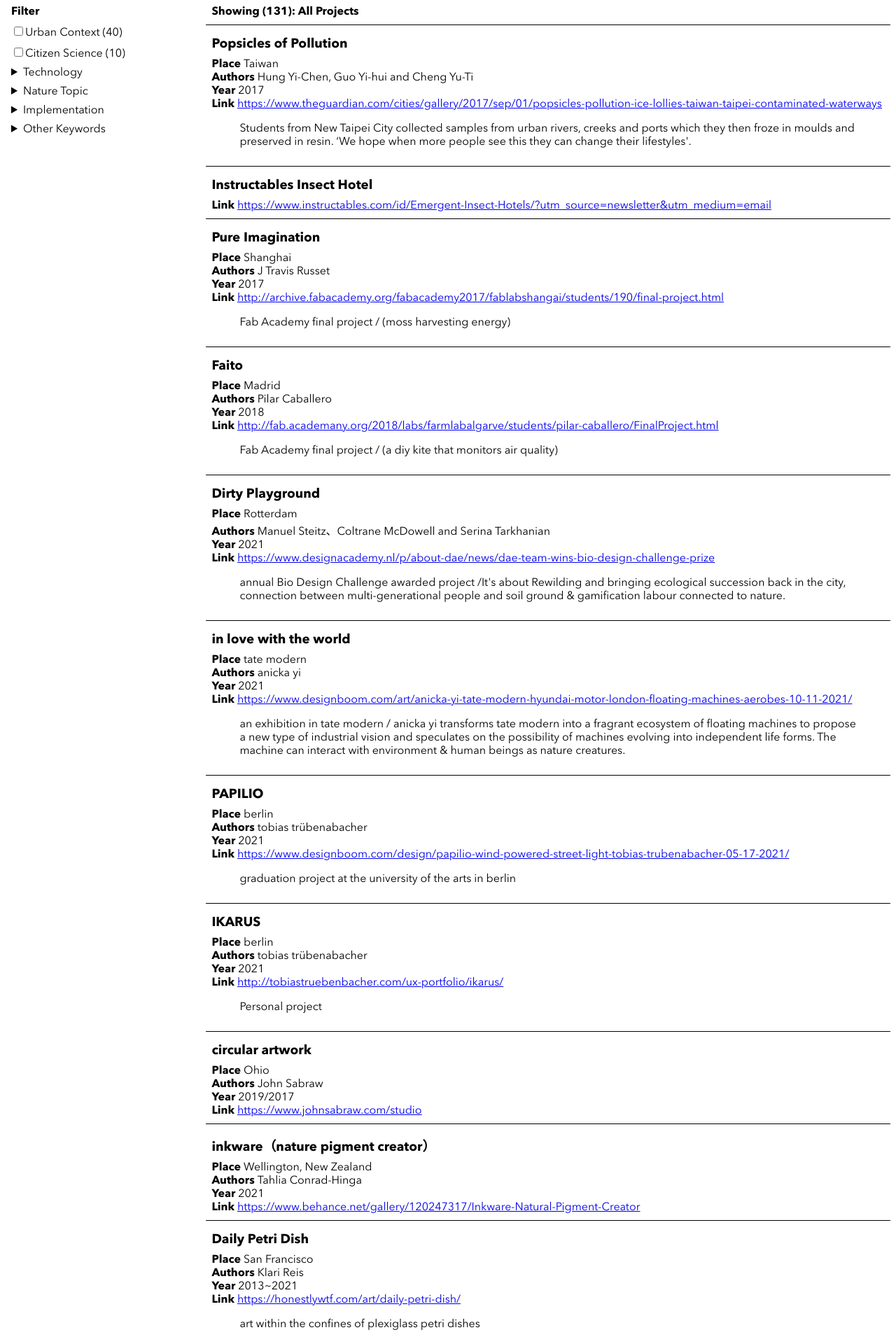
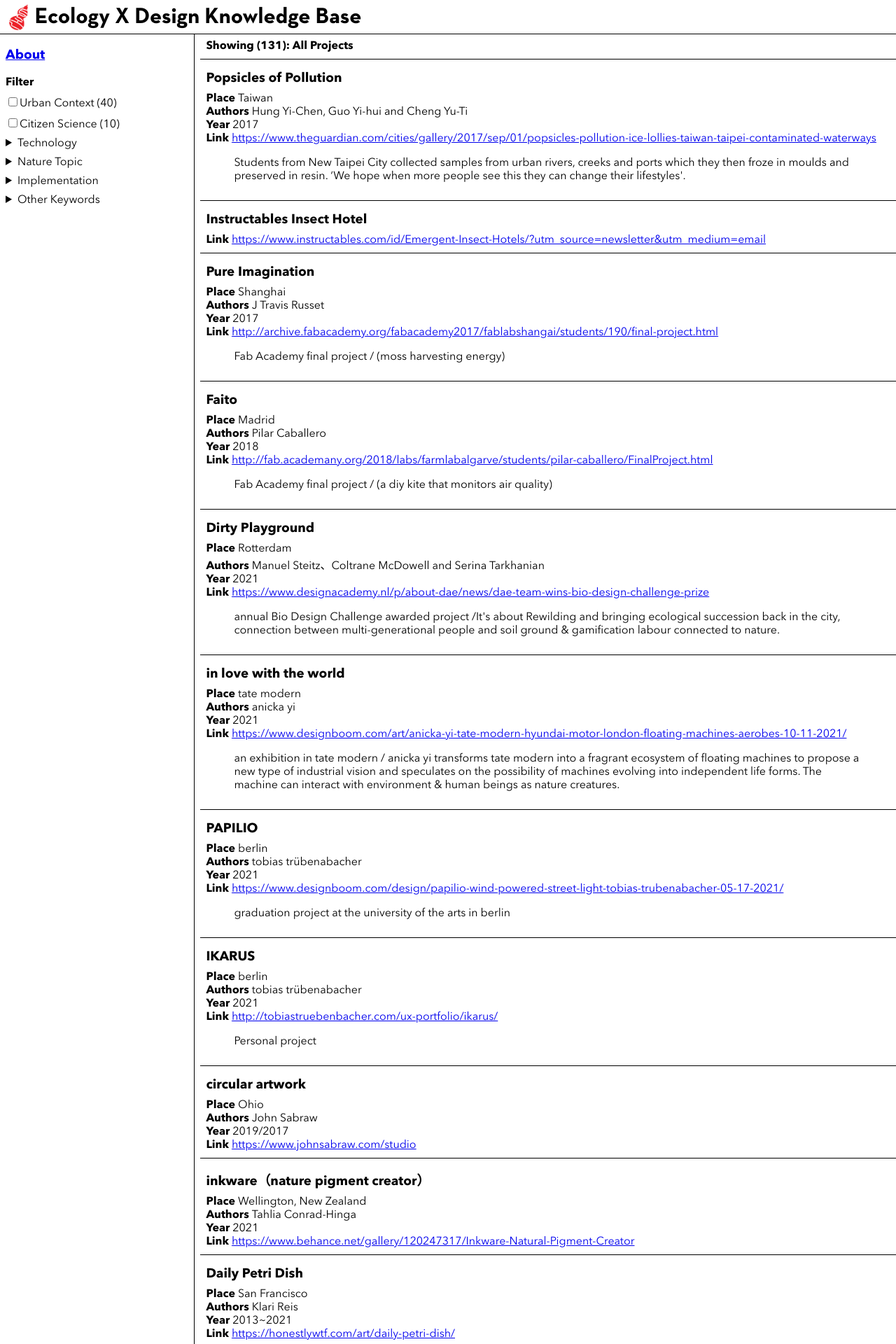
Before and after one commit to zzy-37/zzy-37.github.io, a Jekyll site: the page nature-case-library/index.html, which Jekyll copies as it is, in a window 1280 px wide. Shown: the top 1920 px of the page at 70% size. Built offline with Jekyll 4.4.1, drawn with Linux system fonts in a browser that asks for light colours; some of the changed text lies outside the part shown.

Commit message:
update info for version 1.0

```diff
--- a/nature-case-library/index.html
+++ b/nature-case-library/index.html
@@ -20,9 +20,9 @@
         }
 
         @font-face {
-            font-family: AvenirNext;
-            font-style: italic;
-            src: url("avenir-next/AvenirNextLTPro-It.otf") format("opentype");
+            font-family: Neutra;
+            font-weight: bold;
+            src: url("neutraface-text/Neutraface Text Bold.otf") format("opentype");
         }
 
         :root {
@@ -39,14 +39,14 @@
             margin: 0;
         }
 
+        h1 {
+            font-family: Neutra;
+        }
+
         img {
             max-width: 100%;
         }
 
-        a {
-            word-break: break-all;
-            /* color: var(--color-accent); */
-        }
 
         /* a:link {
         } */
@@ -111,8 +111,24 @@
     </style>
 
     <style>
+        header {
+            border-bottom: var(--border-style);
+            height: min-content;
+            display: flex;
+            align-items: center;
+        }
+
+        header h1 {
+            margin: 0;
+        }
+
         header img {
             max-width: 20rem;
+            max-height: 3rem;
+        }
+
+        main {
+            position: relative;
         }
 
         .filter-selector,
@@ -137,16 +153,16 @@
             border-bottom: var(--border-style);
         }
 
+        .projects a {
+            word-break: break-all;
+            /* color: var(--color-accent); */
+        }
+
         .projects>div h3 {
             margin: var(--padding-val) 0;
         }
 
-        main {
-            position: relative;
-        }
-
         .projects>div,
-        .filter-selector,
         .filter-line {
             padding: var(--padding-val);
         }
@@ -173,25 +189,26 @@
             padding-right: var(--padding-val);
         }
 
-        header {
-            padding-top: var(--padding-val);
-        }
 
         @media (min-width: 600px) {
-            /* header p {
-                max-width: 80ch;
-            } */
+            body {
+                display: flex;
+                flex-direction: column;
+                height: 100vh;
+            }
 
             main {
                 display: flex;
+                flex: 1;
                 gap: var(--padding-val);
-                max-height: 100vh;
+                /* max-height: 100vh; */
+                min-height: 0;
             }
 
             main aside {
                 flex-shrink: 0;
                 flex-basis: 30ch;
-                /* border-right: var(--border-style); */
+                border-right: var(--border-style);
             }
 
             main>* {
@@ -289,10 +310,53 @@
             entry_get_tokens(e, i_other_keywords)
         ]).flat(3))]
 
+        // const head = header(
+        //     img('./EAD.png'),
+        //     h1('Welcome to the Ecology and Culture Lab'),
+        //     p('This page is an open dataset of classified cases about current tech applications of AI, data science and digital fabrication that are already in place to serve nature and human re-connection within the city.'),
+        // )
+
         const head = header(
-            img('./EAD.png'),
-            h1('Welcome to the Ecology and Culture Lab'),
-            p('This page is an open dataset of classified cases about current tech applications of AI, data science and digital fabrication that are already in place to serve nature and human re-connection within the city.'),
+            img('./Logos/hulu 30.png'),
+            h1('Ecology X Design Knowledge Base')
+        )
+
+        const main_info = [
+            h1('About us'),
+
+            p('This platform collects projects and cases that address nature related topics and challenges, aiming to explore how design and technology are supporting ecological restoration and integration in a variety of applications.'),
+            p('The platform provides a reference of ecology-relevant projects that can inspire both planners and citizens in how technology advancement can be supportive of new models of urban-nature integration. '),
+            p('You can navigate the dataset by different “technology” and “nature” keywords, which offers a more specific outlook on how the cases have been classified.'),
+            p('The platform is currently at its 1.0 release, and we expect to introduce more visualisation and UI details in version 2.0 by Summer 2023.'),
+
+            p('The platform is created by the ', assign(a('Ecology and Cultures Innovation Lab'), { href: 'https://ecologydesignlabl.org/web' }), ' at ', assign(a('College of Design and Innovation, Tongji University'), { href: "https://tjdi.tongji.edu.cn/" }), '. The project has been funded by ', assign(a('NSFC National Natural Science Foundation of China'), { href: 'https://www.nsfc.gov.cn/english/site_1/index.html' }), ' under the grant agreement ', assign(a('2021-2022 #6201101276'), { href: 'https://ecologydesignlabl.org/web/nsfc-citizenscience/' }), '.'),
+
+            p('Team members: Lu Wentao, Saverio Silli, Francesca Valsecchi, Zhu Ziyi'),
+            p('contact us: ', assign(a('echologydesignlab at tongji.edu.cn'), { href: 'mailto:ecologydesignlab@tongji.edu.cn' })),
+
+            assign(button(b('< Back')), {
+                onclick() {
+                    location.hash = 'filter'
+                }
+            })
+        ]
+
+        const foot = footer(
+            assign(ce('style'), {
+                textContent: `
+                footer { border-top: 1px solid black; padding: var(--padding-val); display: flex; flex-wrap: wrap; gap: var(--padding-val) }
+                footer>p { flex: 1 }
+                footer img { max-height: 5rem; margin-right: var(--padding-val) }
+                ` }),
+
+
+            p('Designed by Ecology and Cultures Innovation Lab, Tongji D&I. Supported by ', assign(a('NSFC'), { href: 'https://www.nsfc.gov.cn/english/site_1/index.html' }), '. ', 'This work is licensed under a ', assign(a('Creative Commons Attribution-NonCommercial-ShareAlike 4.0 International License'), { rel: 'license', href: 'http://creativecommons.org/licenses/by-nc-sa/4.0/' }), '.'),
+
+            div(
+                assign(a(assign(img('./Logos/dilogo.png'), { alt: 'D&I Logo' })), { href: 'https://tjdi.tongji.edu.cn/' }),
+                assign(a(assign(img('./Logos/NSFC Logo.png'), { alt: 'NSFC Logo' })), { href: 'https://www.nsfc.gov.cn/english/site_1/index.html' }),
+                assign(a(assign(img('https://i.creativecommons.org/l/by-nc-sa/4.0/88x31.png'), { alt: 'Creative Commons Licence' })), { rel: 'license', href: 'http://creativecommons.org/licenses/by-nc-sa/4.0/' }),
+            ),
         )
 
         const projs = div()
@@ -338,12 +402,25 @@
             checkbox.onchange = update_filter
         })
 
+        const main_content = div()
+
+        onhashchange = () => {
+            if (location.hash == '#info') {
+                main_content.replaceChildren(...main_info)
+            }
+            else {
+                update_filter()
+            }
+        }
+
+        const side_bar = aside(
+            assign(a(h3('About')), { href: '#info' }),
+            filter_selector
+        )
+
         const main_container = main(
-            aside(filter_selector),
-            div(
-                filter_line,
-                projs,
-            ),
+            side_bar,
+            main_content
         )
         // qsa('details', main_container)
         //     .forEach(e => e.setAttribute('open', ''))
```
Also changed, not shown: other parts of nature-case-library/index.html (+17 -5 lines), nature-case-library/Logos/NSFC Logo.png (added), nature-case-library/Logos/dilogo.png (added), nature-case-library/Logos/ecillogoname.png (added), nature-case-library/Logos/hulu 30.png (added), nature-case-library/Logos/logo1.png (added), nature-case-library/Logos/tjlogo.png (added), nature-case-library/neutraface-text/Neutraface Text Bold Italic.otf (added), nature-case-library/neutraface-text/Neutraface Text Bold.otf (added), nature-case-library/neutraface-text/Neutraface Text Book Italic.otf (added), nature-case-library/neutraface-text/Neutraface Text Book.otf (added), nature-case-library/neutraface-text/Neutraface Text Demi Italic.otf (added), nature-case-library/neutraface-text/Neutraface Text Demi.otf (added), nature-case-library/neutraface-text/Neutraface Text Light Italic.otf (added), 1 more files.
